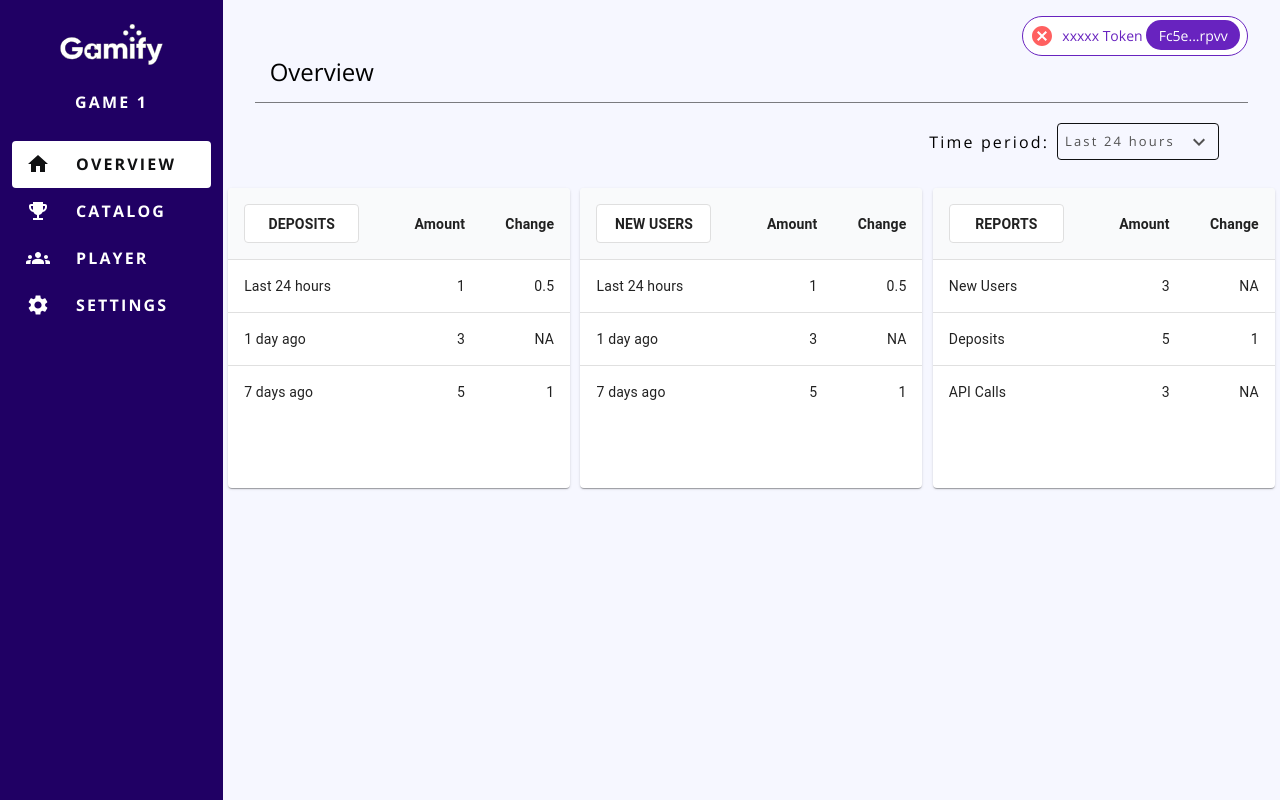
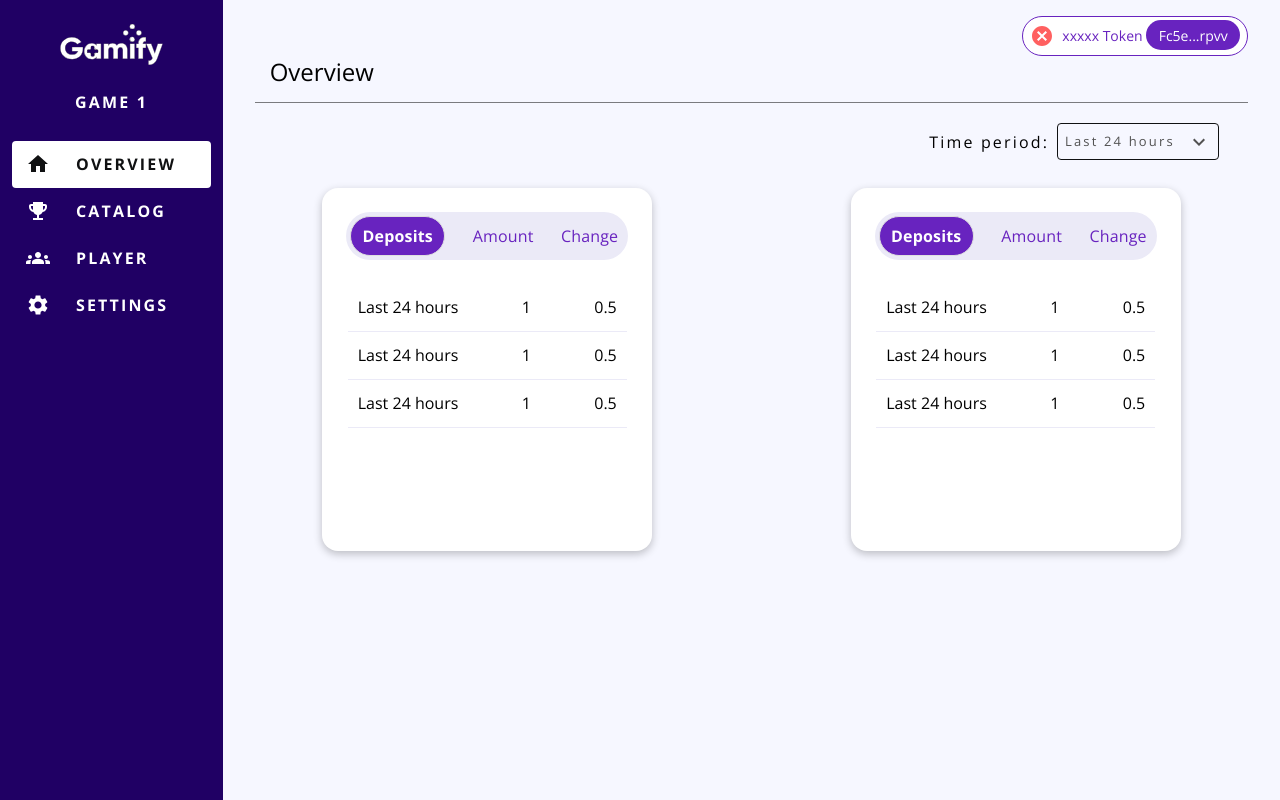
Before and after one commit to Sotatek-NguyenNguyen/gaming-adminpage, a Next.js app: page /overview in a window 1280 px wide. Built offline with nearby package versions, Linux system fonts and the light colour scheme.

Commit message:
feat: Custom card UI

```diff
--- a/components/UI/Card.js
+++ b/components/UI/Card.js
@@ -1,21 +1,30 @@
-import React from 'react'
+import React from "react";
 
 function Card(props) {
+  const CardRow = (props) => {
+    return (
+      <div className="card__row">
+        <span>Last 24 hours</span>
+        <span>1</span>
+        <span>0.5</span>
+      </div>
+    );
+  };
   return (
-    <div className='card'>
-        {/* <div className='card__header'>
-          <div className='card__header--title'>Deposits</div>
-          <div>Amount</div>
-          <div>Change</div>
-        </div> */}
+    <div className="card">
+      <div className="card__header">
+        <div className="card__header--title">Deposits</div>
+        <div>Amount</div>
+        <div>Change</div>
+      </div>
 
-        <div className='card__content'>
-          {props.children}
-        </div>
-
-        <div className='card__actions'></div>
+      <div className="card__content">
+          <CardRow />
+          <CardRow />
+          <CardRow />
+      </div>
     </div>
-  )
+  );
 }
 
-export default Card
+export default Card;
--- a/pages/overview/index.js
+++ b/pages/overview/index.js
@@ -52,7 +52,7 @@ function OverviewPage() {
         <Dropdown options={dropdownOptions} />
       </div>
 
-      <div className="card-list">
+      {/* <div className="card-list">
           {
             tablesData.map(tb => <BasicTable
               key={tb.id}
@@ -60,6 +60,10 @@ function OverviewPage() {
               rows={tb.rows}
               />)
           }
+      </div> */}
+      <div className="card-list">
+      <Card />
+      <Card />
       </div>
     </React.Fragment>
   );
--- a/sass/components/_card.scss
+++ b/sass/components/_card.scss
@@ -1,27 +1,33 @@
 .card {
   background: $color--white;
-  width: 21.375rem;
-  height: 300px;
-  border-radius: 4px;
+  width: 330px;
+  height: 22.688rem;
+  border-radius: 16px;
   box-shadow: rgba(0, 0, 0, 0.24) 0px 3px 8px;
 
   &__header {
-    height: 65px;
-    background: $background-white-light;
+    height: 48px;
+    width: 282px;
+    margin: 24px auto;
+    border-radius: 32px;
+    background: $background-ternary;
     display: flex;
-    justify-content: space-around;
+    justify-content: space-between;
     align-items: center;
     letter-spacing: 0.15008px;
-    font-weight: bold;
-    font-size: 14px;
+    font-size: 16px;
     line-height: 16px;
+    color: $color-primary;
+    padding-right: 10px;
+    padding-left: 4px;
 
     &--title {
-      text-transform: uppercase;
-      background: $color--white;
-      border: 1px solid #DFDFDF;
-      border-radius: 4px;
-      width: 116px;
+      background: $color-primary;
+      color: $color--white;
+      border: 1px solid #dfdfdf;
+      font-weight: bold;
+      border-radius: 32px;
+      width: 95px;
       height: 40px;
       display: flex;
       justify-content: center;
@@ -30,15 +36,22 @@
   }
 
   &__content {
-
-    &--item {
-      display: flex;
-      justify-content: space-around;
-      padding: 10px 0;
-      border-bottom: 1px solid $background-white-dark;
-    }
+    display: flex;
+    flex-direction: column;
+    align-items: center;
+    width: 282px;
+    height: 144px;
+    margin: 0 auto;
   }
 
-  &__actions {
+  &__row {
+    width: 279px;
+    height: 48px;
+    display: flex;
+    align-items: center;
+    text-align: center;
+    justify-content: space-between;
+    padding: 12px 10px;
+    border-bottom: 1px solid $background-ternary;
   }
 }
```
